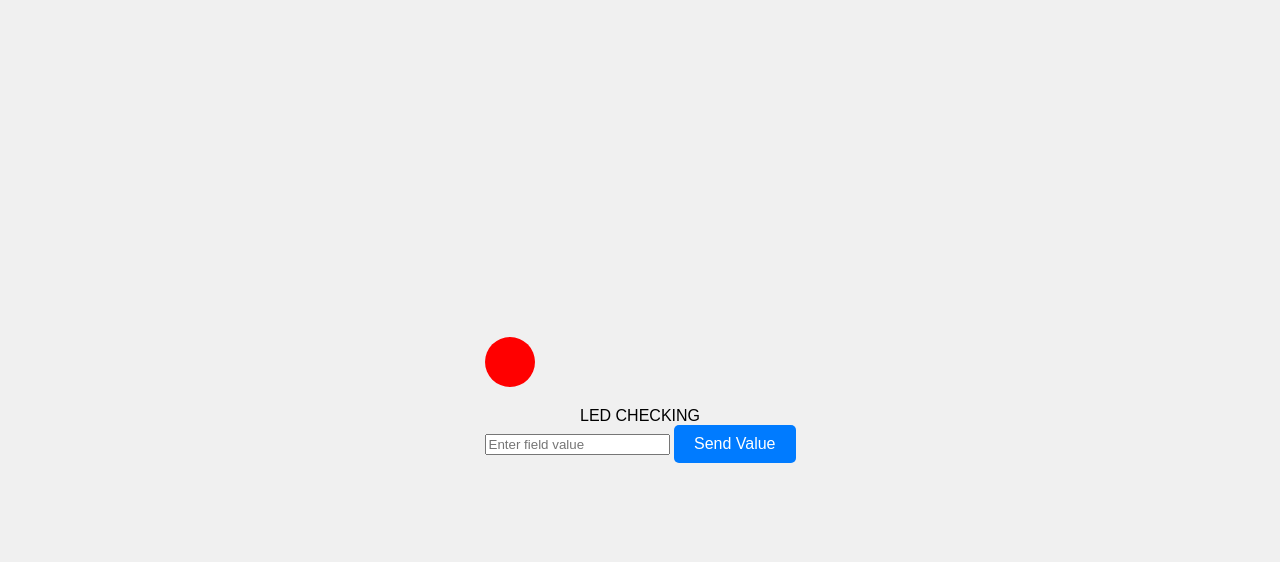
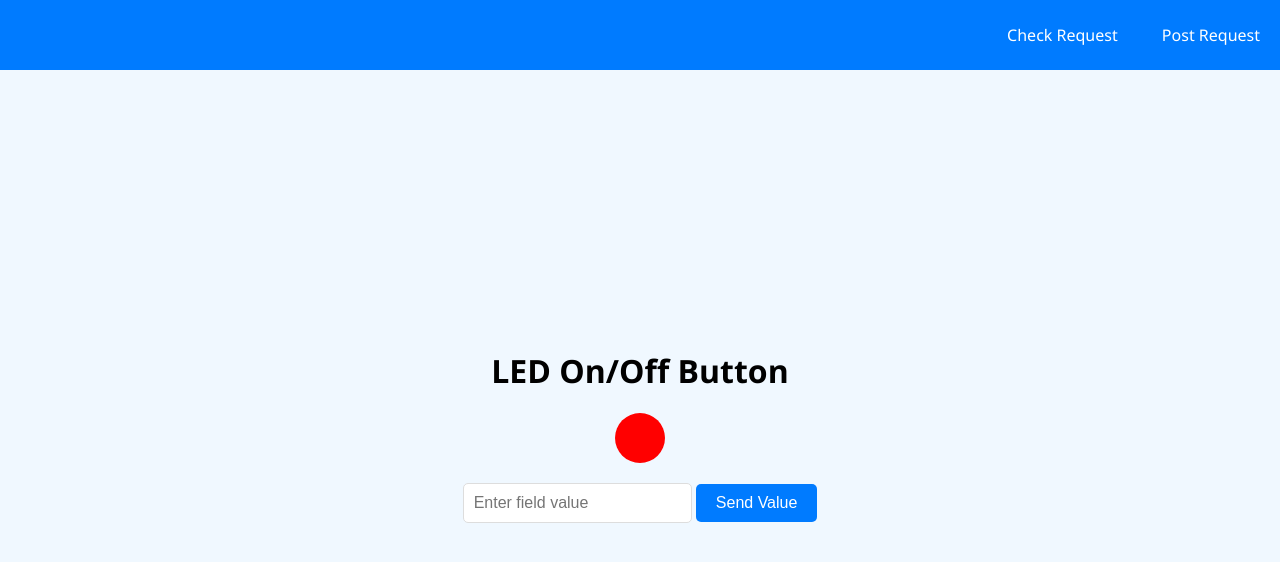
Before and after one commit to Nithishuchiha/Nithishuchiha.github.io, a plain HTML site: page FrontEnd/PostRequest.html in a window 1280 px wide. Drawn offline with Linux system fonts and the light colour scheme.

Commit message:
UI UPDATED

```diff
--- a/FrontEnd/PostRequest.html
+++ b/FrontEnd/PostRequest.html
@@ -5,11 +5,83 @@
     <meta name="viewport" content="width=device-width, initial-scale=1.0" />
     <title>LED On/Off Button</title>
     <link rel="stylesheet" href="styles.css" />
+    <style>
+      body {
+        display: flex;
+        flex-direction: column;
+        align-items: center;
+        height: 100vh;
+        background-color: #f0f8ff;
+        margin: 0;
+        font-family: "Segoe UI", Tahoma, Geneva, Verdana, sans-serif;
+      }
+
+      .navbar {
+        width: 100%;
+        background-color: #007bff;
+        padding: 10px 0;
+        text-align: right;
+        position: fixed;
+        top: 0;
+        left: 0;
+        z-index: 1000;
+      }
+
+      .navbar a {
+        color: white;
+        text-decoration: none;
+        padding: 14px 20px;
+        display: inline-block;
+      }
+
+      .navbar a:hover {
+        background-color: #0056b3;
+      }
+
+      .container {
+        text-align: center;
+        margin-top: 60px; /* Adjust for the fixed navbar height */
+      }
+
+      .led {
+        width: 50px;
+        height: 50px;
+        border-radius: 50%;
+        background-color: red;
+        margin: 20px auto;
+      }
+
+      input {
+        padding: 10px;
+        font-size: 16px;
+        border: 1px solid #ddd;
+        border-radius: 5px;
+        margin-bottom: 10px;
+      }
+
+      button {
+        padding: 10px 20px;
+        font-size: 16px;
+        border: none;
+        border-radius: 5px;
+        cursor: pointer;
+        background-color: #007bff;
+        color: white;
+      }
+
+      button:hover {
+        background-color: #0056b3;
+      }
+    </style>
   </head>
   <body>
+    <div class="navbar">
+      <a href="CheckRequest.html">Check Request</a>
+      <a href="PostRequest.html">Post Request</a>
+    </div>
     <div class="container">
+      <h1>LED On/Off Button</h1>
       <div class="led" id="led"></div>
-      <div>LED CHECKING</div>
       <input type="number" id="fieldValue" placeholder="Enter field value" />
       <button id="toggleButton">Send Value</button>
     </div>
```
Also changed, not shown: FrontEnd/CheckRequest.html (+40 -4 lines).
